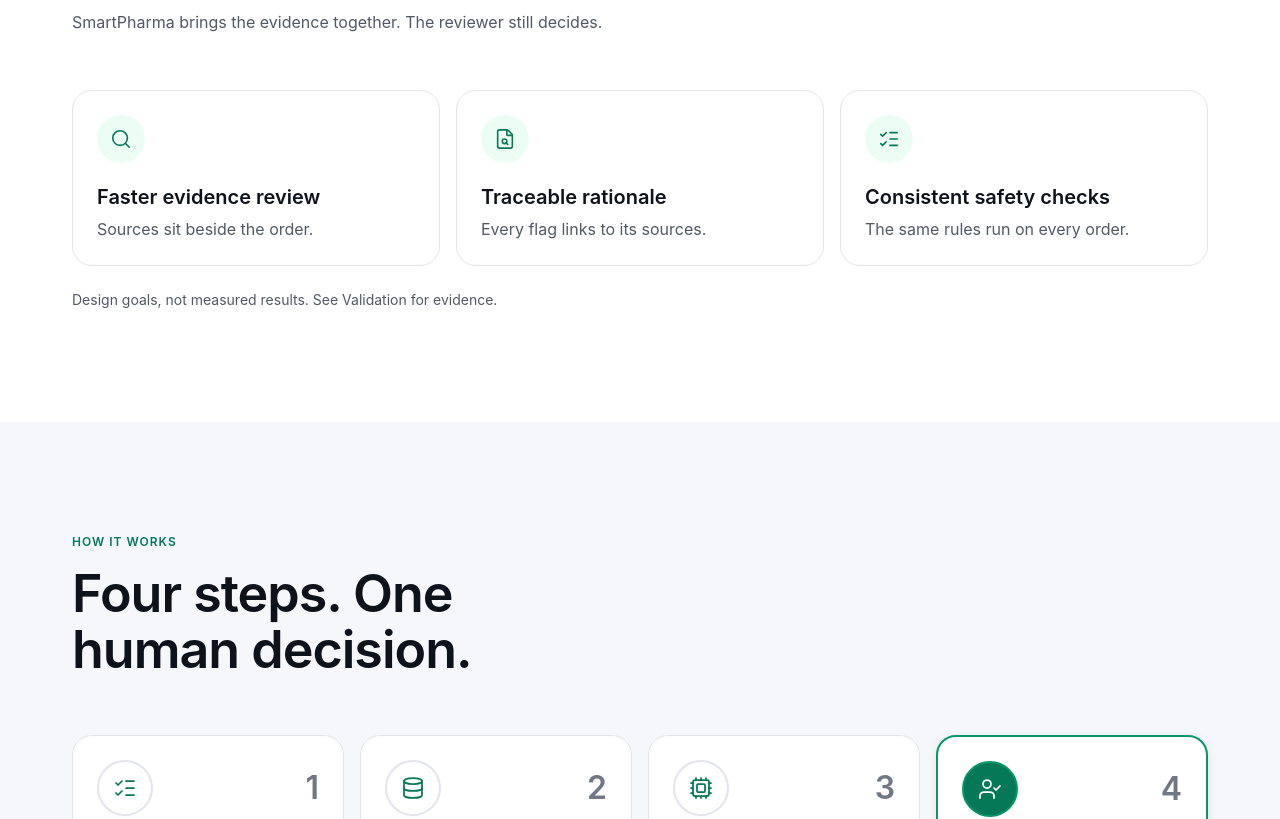
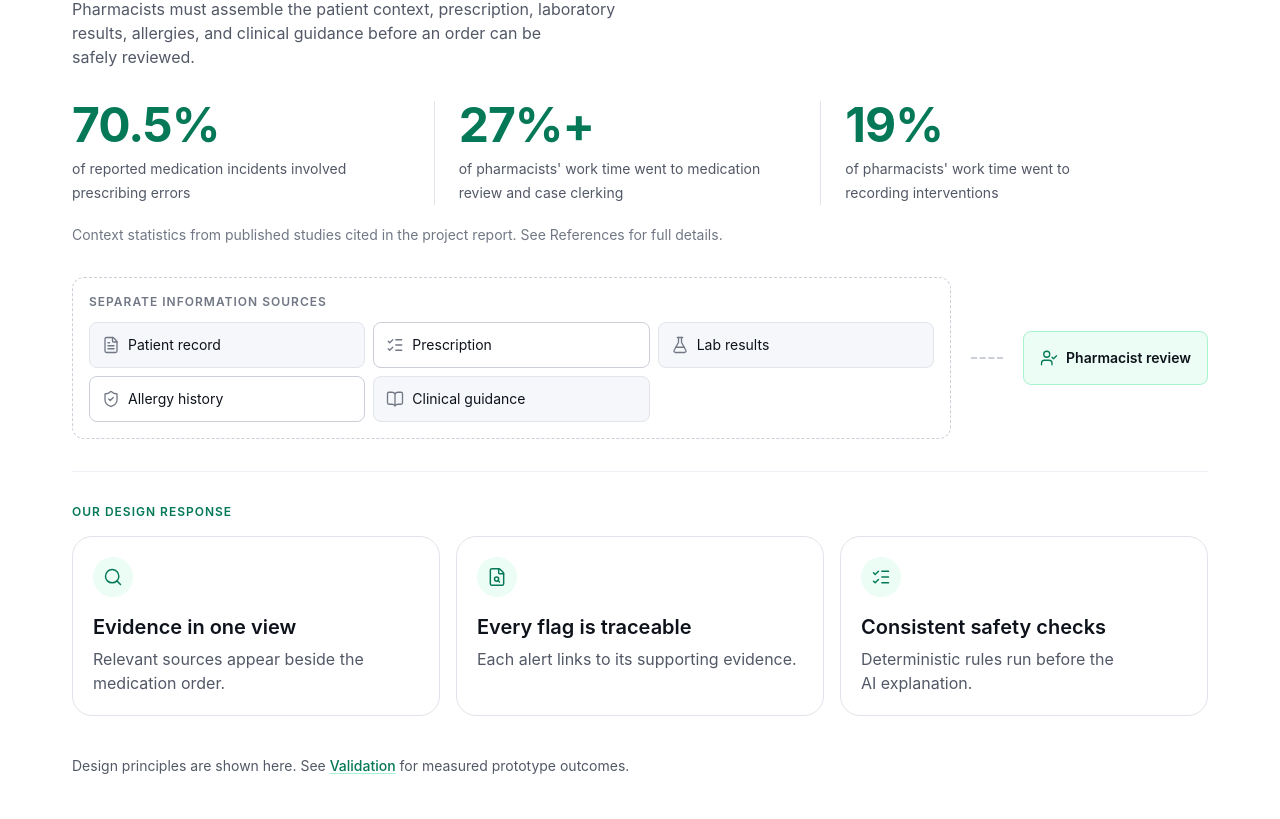
Before and after one commit to peizhe33/smartpharma-web, a Next.js app: page / in a window 1280 px wide. Shown: the part 1181-2000 px from the top of the page. Built offline with nearby package versions, Linux system fonts and the light colour scheme.

Commit message:
Modified Problem Statement

```diff
--- a/src/components/sections/Problem.tsx
+++ b/src/components/sections/Problem.tsx
@@ -1,25 +1,116 @@
 import { Icon } from "@/components/icons";
 import { Section } from "@/components/ui/Section";
-import { problem } from "@/content";
 
 export function Problem() {
   return (
-    <Section id="problem" eyebrow={problem.eyebrow} title={problem.title} intro={problem.intro}>
+    <Section
+      id="problem"
+      eyebrow="The problem"
+      title="Medication checks are scattered across disconnected systems."
+      intro="Pharmacists must assemble the patient context, prescription, laboratory results, allergies, and clinical guidance before an order can be safely reviewed."
+      className="[&_header]:mb-6 [&_header]:max-w-[1000px] [&_h2]:text-[clamp(27px,4.4vw,46px)] sm:[&_header]:mb-8"
+    >
+      <div className="space-y-8">
+        <div>
+          <ul className="grid gap-6 sm:grid-cols-3">
+            <li className="sm:border-r sm:border-gray-200 sm:pr-6">
+              <p className="text-[clamp(32px,4vw,48px)] leading-none font-bold tracking-[-1px] text-brand-700">70.5%</p>
+              <p className="mt-2 max-w-xs text-body-md leading-6 text-gray-600">
+                of reported medication incidents involved prescribing errors
+              </p>
+            </li>
+            <li className="sm:border-r sm:border-gray-200 sm:pr-6">
+              <p className="text-[clamp(32px,4vw,48px)] leading-none font-bold tracking-[-1px] text-brand-700">27%+</p>
+              <p className="mt-2 max-w-xs text-body-md leading-6 text-gray-600">
+                of pharmacists&apos; work time went to medication review and case clerking
+              </p>
+            </li>
+            <li>
+              <p className="text-[clamp(32px,4vw,48px)] leading-none font-bold tracking-[-1px] text-brand-700">19%</p>
+              <p className="mt-2 max-w-xs text-body-md leading-6 text-gray-600">
+                of pharmacists&apos; work time went to recording interventions
+              </p>
+            </li>
+          </ul>
+          <p className="mt-5 text-body-md text-gray-500">
+            Context statistics from published studies cited in the project report. See References for full details.
+          </p>
+        </div>
+
+        <div className="flex flex-col gap-4 text-body-md lg:flex-row lg:items-center lg:gap-5">
+          <div className="flex-1 rounded-card border border-dashed border-gray-300 p-3 sm:p-4">
+            <p className="label-caps mb-3 text-gray-500">Separate information sources</p>
+            <ul aria-label="Separate information sources" className="grid gap-2 sm:grid-cols-2 lg:grid-cols-3">
+              <li className="flex items-center gap-2 rounded-ctrl border border-gray-200 bg-gray-50 p-3">
+                <Icon name="file-text" size={18} className="shrink-0 text-gray-500" />
+                <span>Patient record</span>
+              </li>
+              <li className="flex items-center gap-2 rounded-ctrl border border-gray-300 bg-white p-3">
+                <Icon name="clipboard-list" size={18} className="shrink-0 text-gray-500" />
+                <span>Prescription</span>
+              </li>
+              <li className="flex items-center gap-2 rounded-ctrl border border-gray-200 bg-gray-50 p-3">
+                <Icon name="flask" size={18} className="shrink-0 text-gray-500" />
+                <span>Lab results</span>
+              </li>
+              <li className="flex items-center gap-2 rounded-ctrl border border-gray-300 bg-white p-3">
+                <Icon name="shield-check" size={18} className="shrink-0 text-gray-500" />
+                <span>Allergy history</span>
+              </li>
+              <li className="flex items-center gap-2 rounded-ctrl border border-gray-200 bg-gray-50 p-3 sm:col-span-2 lg:col-span-1">
+                <Icon name="book-open" size={18} className="shrink-0 text-gray-500" />
+                <span>Clinical guidance</span>
+              </li>
+            </ul>
+          </div>
+          <div aria-hidden="true" className="mx-auto h-5 border-l-2 border-dashed border-gray-300 lg:h-0 lg:w-8 lg:border-l-0 lg:border-t-2" />
+          <div className="flex items-center gap-2 rounded-ctrl border border-brand-200 bg-brand-50 p-4 font-semibold text-gray-950 lg:shrink-0">
+            <Icon name="user-check" size={18} className="shrink-0 text-brand-700" />
+            <span>Pharmacist review</span>
+          </div>
+        </div>
+
+        <div className="border-t border-gray-150 pt-8">
+          <p className="label-caps mb-4 text-brand-700">Our design response</p>
           <ul className="grid gap-4 md:grid-cols-3">
-        {problem.outcomes.map((o) => (
+            {[
+              {
+                icon: "search" as const,
+                title: "Evidence in one view",
+                body: "Relevant sources appear beside the medication order.",
+              },
+              {
+                icon: "file-search" as const,
+                title: "Every flag is traceable",
+                body: "Each alert links to its supporting evidence.",
+              },
+              {
+                icon: "list-checks" as const,
+                title: "Consistent safety checks",
+                body: "Deterministic rules run before the AI explanation.",
+              },
+            ].map((o) => (
               <li
-            key={o.id}
-            className="t-fast group rounded-feature border border-gray-200 bg-white p-6 hover:border-brand-200 hover:shadow-md"
+                key={o.title}
+                className="t-fast group rounded-feature border border-gray-200 bg-white p-4 hover:border-brand-200 hover:shadow-md sm:p-5"
               >
-            <span className="flex size-12 items-center justify-center rounded-full bg-brand-50 text-brand-700 transition-transform duration-150 group-hover:scale-105">
-              <Icon name={o.icon} size={22} />
+                <span className="flex size-10 items-center justify-center rounded-full bg-brand-50 text-brand-700 transition-transform duration-150 group-hover:scale-105">
+                  <Icon name={o.icon} size={20} />
                 </span>
-            <h3 className="mt-5 text-hmd font-semibold text-gray-950">{o.title}</h3>
+                <h3 className="mt-4 text-hmd font-semibold text-gray-950">{o.title}</h3>
                 <p className="mt-1.5 text-body-lg text-gray-600">{o.body}</p>
               </li>
             ))}
           </ul>
-      <p className="mt-6 text-body-md text-gray-600">{problem.note}</p>
+        </div>
+        <p className="py-2 text-body-md text-gray-600">
+          Design principles are shown here. See{" "}
+          <a className="font-medium text-brand-700 underline decoration-brand-200 underline-offset-2 focus-visible:outline-2 focus-visible:outline-offset-2 focus-visible:outline-brand-700" href="#validation">
+            Validation
+          </a>{" "}
+          for measured prototype outcomes.
+        </p>
+      </div>
     </Section>
   );
 }
```
Lines whose indentation alone changed are shown as unchanged.
